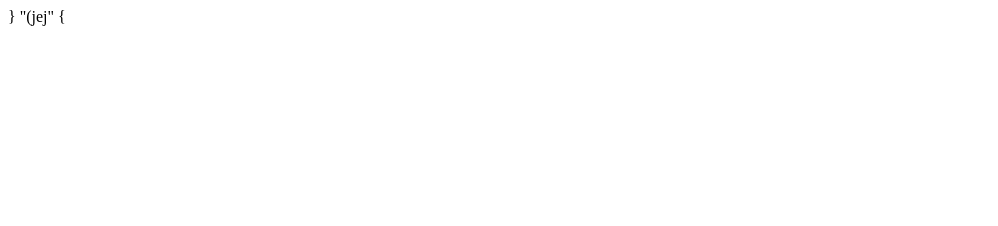
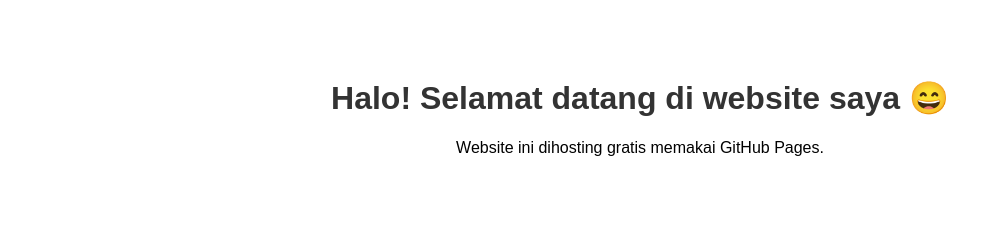
Before and after one commit to ivandropnoi/Vanss107, a plain HTML site: page index.html in a window 1280 px wide. Shown: the whole page, without its empty margins (0-998 px from the left). Drawn offline with Linux system fonts and the light colour scheme.

Commit message:
Update index.html

```diff
--- a/index.html
+++ b/index.html
@@ -1,3 +1,15 @@
-}
-<html>"(jej"
-{
+<!DOCTYPE html>
+<html>
+<head>
+  <meta charset="UTF-8">
+  <title>Website Saya</title>
+  <style>
+    body { font-family: Arial; text-align: center; padding: 50px; }
+    h1 { color: #333; }
+  </style>
+</head>
+<body>
+  <h1>Halo! Selamat datang di website saya 😄</h1>
+  <p>Website ini dihosting gratis memakai GitHub Pages.</p>
+</body>
+</html>
```
